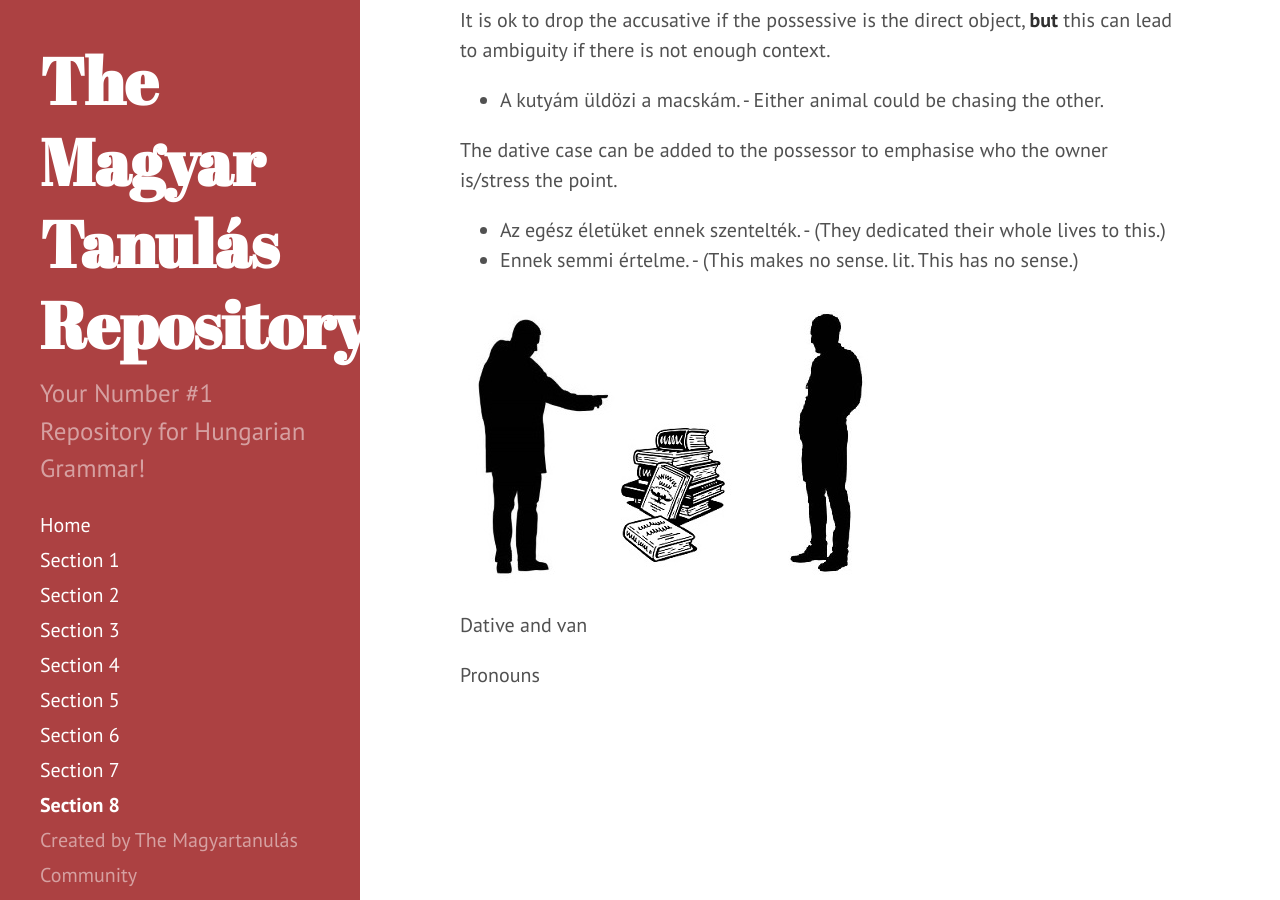
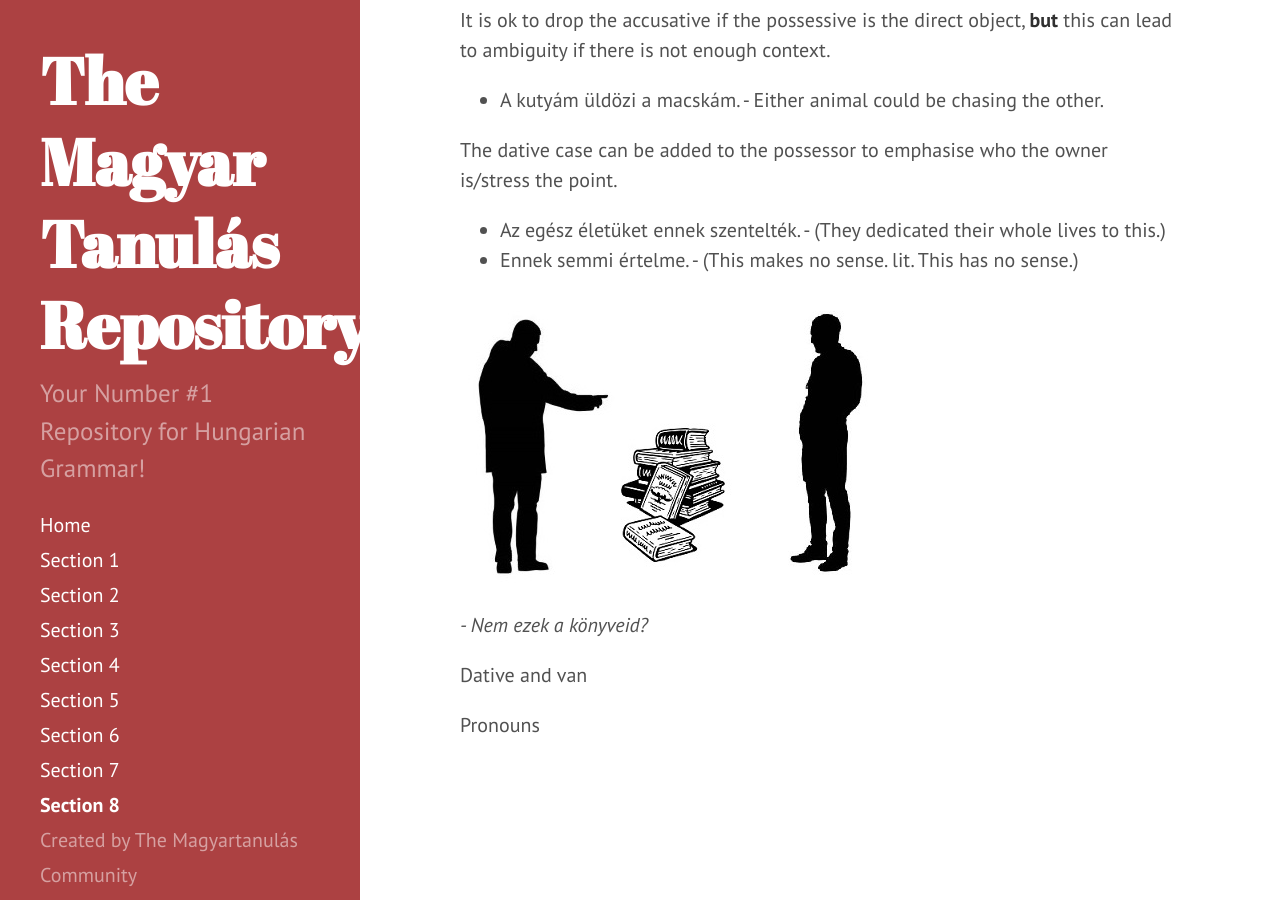
Before and after one commit to Magyartanulas/magyartanulas.github.io, a Jekyll site: the page built from Section8.md, in a window 1280 px wide and 900 px high, scrolled down 3124 px. Built offline with Jekyll 4.4.1, drawn with Linux system fonts in a browser that asks for light colours; Markdown is read by kramdown in place of the engine named in the settings.

Commit message:
Update Section8.md

```diff
--- a/Section8.md
+++ b/Section8.md
@@ -93,6 +93,8 @@ The dative case can be added to the possessor to emphasise who the owner is/stre
 
 ![Könyvek](https://magyartanulas.github.io/public/könyvek.jpg)
 
+*- Nem ezek a könyveid?*
+
 Dative and van
 
 Pronouns
```
